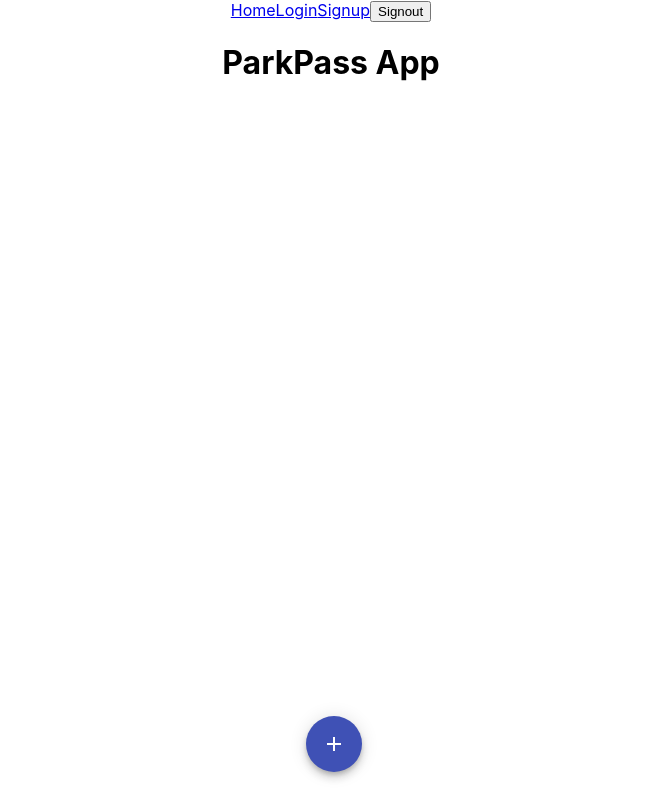
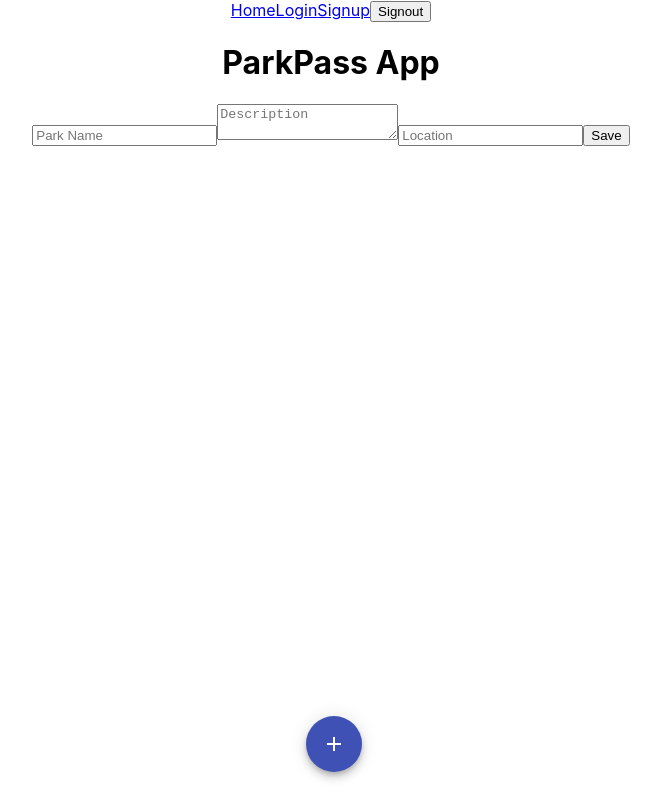
Before and after one commit to Build-Week-Local-Park-Passport/Front-End, a React (Create React App) app in the folder parkpass-front-end/: page /editpark in a window 1280 px wide. Shown: the whole page, without its empty margins (309-970 px from the left). Built offline with nearby package versions, Linux system fonts and the light colour scheme; no server answers.

Commit message:
added editpark component and got the functionality working

```diff
--- a/parkpass-front-end/src/App.js
+++ b/parkpass-front-end/src/App.js
@@ -2,12 +2,15 @@ import React, { useState } from 'react';
 import { Route, withRouter } from 'react-router-dom';
 import Nav from './components/Nav/Nav';
 import Search from './components/Search';
+import { getToken } from './utils/getToken';
 import { ProtectedRoute } from './utils/ProtectedRoute';
 import { useApi } from './utils/api';
 import { ParksContext } from './contexts/ParksContext';
 import { FavesContext } from './contexts/FavesContext';
+import { SignedInContext } from './contexts/SignedInContext';
 import ParkPage from './components/Parks/ParkPage';
 import AddPark from './components/Parks/AddPark';
+import EditPark from './components/Parks/EditPark';
 import UserHome from './components/User/UserHome';
 import Login from './components/Login';
 import Signup from './components/Signup';
@@ -16,6 +19,9 @@ import './App.css';
 
 
 function App() {
+
+  // check if token exists. return token if does, return null if not.
+  const isSignedIn = getToken()
 
   const [parks, error] = useApi()
   const [newParks, setParks] = useState([
@@ -30,7 +36,6 @@ function App() {
   const addNewPark = park => {
     setParks([...parks, park]);
   };
-  console.log(parks);
 
   const [faves, setFaves] = useState([])
 
@@ -41,7 +46,11 @@ function App() {
     ])
   }
 
+  const [parkToEdit, setParkToEdit] = useState({})
+  console.log(parkToEdit)
+
   return (
+    <SignedInContext.Provider value={isSignedIn}>
       <ParksContext.Provider value={parks}>
         <div className="App">
           <Nav />
@@ -58,11 +67,19 @@ function App() {
           </FavesContext.Provider>
 
           <ProtectedRoute exact path="/addpark" component={AddPark} />
-        <Route path="/parks/:id" component={ParkPage} />
+
+          <Route exact path="/parks/:id" render={props => (
+            <ParkPage {...props} setParkToEdit={setParkToEdit} />
+          )} />
+
+          <Route exact path="/editpark" render={props => (
+            <EditPark {...props} parkToEdit={parkToEdit} />
+          )} />
 
           <BottomNav addNewPark={addNewPark}/>
         </div>
       </ParksContext.Provider>
+    </SignedInContext.Provider>
   );
 }
 
--- a/parkpass-front-end/src/components/Login.js
+++ b/parkpass-front-end/src/components/Login.js
@@ -1,4 +1,4 @@
-import React, { useState, useEffect } from 'react'
+import React, { useState } from 'react'
 import axios from 'axios'
 import { Link } from 'react-router-dom'
 
--- /dev/null
+++ b/parkpass-front-end/src/components/Parks/EditPark.js
@@ -0,0 +1,60 @@
+import React, { useState } from 'react'
+import { axiosWithAuth } from '../../utils/api'
+
+export default function EditPark({ parkToEdit }) {
+
+  const [data, setData] = useState({
+    id: parkToEdit.id,
+    name: parkToEdit.name,
+    description: parkToEdit.description,
+    location: parkToEdit.location
+  })
+
+  const handleChange = e => {
+    setData({
+      ...data,
+      [e.target.name]: e.target.value
+    })
+  }
+
+  const handleSubmit = e => {
+    e.preventDefault()
+    axiosWithAuth()
+      .put(`https://park-passport.herokuapp.com/api/parks/${data.id}`, {
+        name: data.name,
+        description: data.description,
+        location: data.location
+      })
+      .then(res => {
+        console.log(res)
+      })
+  }
+
+  return (
+    <div>
+      <form onSubmit={handleSubmit}>
+        <input
+          type="text"
+          name="name"
+          placeholder="Park Name"
+          value={data.name}
+          onChange={handleChange}
+        />
+        <textarea
+          name="description"
+          placeholder="Description"
+          value={data.description}
+          onChange={handleChange}
+        />
+        <input
+          type="text"
+          name="location"
+          placeholder="Location"
+          value={data.location}
+          onChange={handleChange}
+        />
+        <button type="submit">Save</button>
+      </form>
+    </div>
+  )
+}
--- a/parkpass-front-end/src/components/Parks/ParkPage.js
+++ b/parkpass-front-end/src/components/Parks/ParkPage.js
@@ -1,4 +1,4 @@
-import React, { useState, useEffect } from 'react'
+import React, { useState, useEffect, useContext } from 'react'
 import IconButton from '@material-ui/core/IconButton';
 import clsx from 'clsx';
 import ExpandMoreIcon from '@material-ui/icons/ExpandMore';
@@ -15,9 +15,11 @@ import Box from '@material-ui/core/Box';
 import FavoriteIcon from '@material-ui/icons/Favorite';
 import CardActionArea from '@material-ui/core/CardActionArea';
 import TextField from '@material-ui/core/TextField';
-import Icon from '@material-ui/core/Icon';
+// import Icon from '@material-ui/core/Icon';
 import Button from '@material-ui/core/Button';
 import SendIcon from '@material-ui/icons/Send';
+import { SignedInContext } from '../../contexts/SignedInContext';
+import { Link } from 'react-router-dom';
 
 const useStyles = makeStyles(theme => ({
   card: {
@@ -64,19 +66,38 @@ const StyledRating = withStyles({
 })(Rating);
 
 const ParkPage = (props) => {
-  const [park, setPark] = useState([]);
+  const isSignedIn = useContext(SignedInContext);
+  const [park, setPark] = useState({
+    id: '',
+    name: '',
+    description: '',
+    location: ''
+  });
 
   useEffect(() => {
     const id = props.match.params.id;
        axios
         .get(`https://park-passport.herokuapp.com/api/parks/${id}`)
         .then(response => {
-          setPark(response.data);
+          const currentPark = response.data
+          setPark({
+            id: currentPark.id,
+            name: currentPark.name,
+            description: currentPark.description,
+            location: currentPark.location
+          });
+
+          // set the parkToEdit to the current park
+          props.setParkToEdit({
+            id: currentPark.id,
+            name: currentPark.name,
+            description: currentPark.description,
+            location: currentPark.location
+          });
         })
         .catch(error => {
           console.error(error);
         });
-
   },[]);
 
   const classes = useStyles();
@@ -86,22 +107,20 @@ const ParkPage = (props) => {
     setExpanded(!expanded);
 };
 
-const { name, location, description } = park;
-
   return (
     <Card className={classes.card}>
       <CardActionArea>
         <CardContent>
           <Typography gutterBottom variant="h5" component="h2">
-            {name}
+            {park.name}
           </Typography>
 
           <Divider variant="middle" />
             <div className={classes.details}>
               <Typography variant="body2" color="textSecondary" component="p">
-                Location: {location}
+                Location: {park.location}
                 <br></br>
-                Description: {description}
+                Description: {park.description}
               </Typography>
             </div>
 
@@ -158,6 +177,8 @@ const { name, location, description } = park;
           </CardContent>
         </Collapse>
       </CardActionArea>
+
+      {isSignedIn && <Link to="/editpark">Edit Park</Link>}
   </Card>
   );
 }
--- a/parkpass-front-end/src/components/Search.js
+++ b/parkpass-front-end/src/components/Search.js
@@ -1,4 +1,4 @@
-import React, { useState, useEffect, useContext } from "react";
+import React, { useState, useEffect } from "react";
 import TextField from "@material-ui/core/TextField";
 import Axios from "axios";
 import ParkCard from "./Parks/ParkCard";
@@ -8,7 +8,6 @@ import Select from '@material-ui/core/Select';
 import FormControl from '@material-ui/core/FormControl';
 import { makeStyles } from '@material-ui/core/styles';
 import { Link } from 'react-router-dom';
-import { AddToFavesContext } from "../contexts/AddToFavesContext";
 
 
 const useStyles = makeStyles(theme => ({
--- a/parkpass-front-end/src/components/Signup.js
+++ b/parkpass-front-end/src/components/Signup.js
@@ -1,8 +1,8 @@
-import React, { useState, useEffect } from 'react'
+import React, { useState } from 'react'
 import axios from 'axios'
 import { Link } from 'react-router-dom'
 
-export default function Signup(props) {
+export default function Signup() {
   const [data, setData] = useState({
     username: '',
     password: ''
--- a/parkpass-front-end/src/contexts/AddToFavesContext.js
+++ /dev/null
@@ -1,3 +0,0 @@
-import { createContext } from 'react'
-
-export const AddToFavesContext = createContext()
--- /dev/null
+++ b/parkpass-front-end/src/contexts/SignedInContext.js
@@ -0,0 +1,3 @@
+import { createContext } from 'react'
+
+export const SignedInContext = createContext()
--- a/parkpass-front-end/src/utils/api.js
+++ b/parkpass-front-end/src/utils/api.js
@@ -1,4 +1,4 @@
-import React, { useState, useEffect } from 'react'
+import { useState, useEffect } from 'react'
 import axios from 'axios'
 
 export const axiosWithAuth = () => {
```
Lines whose indentation alone changed are shown as unchanged.
